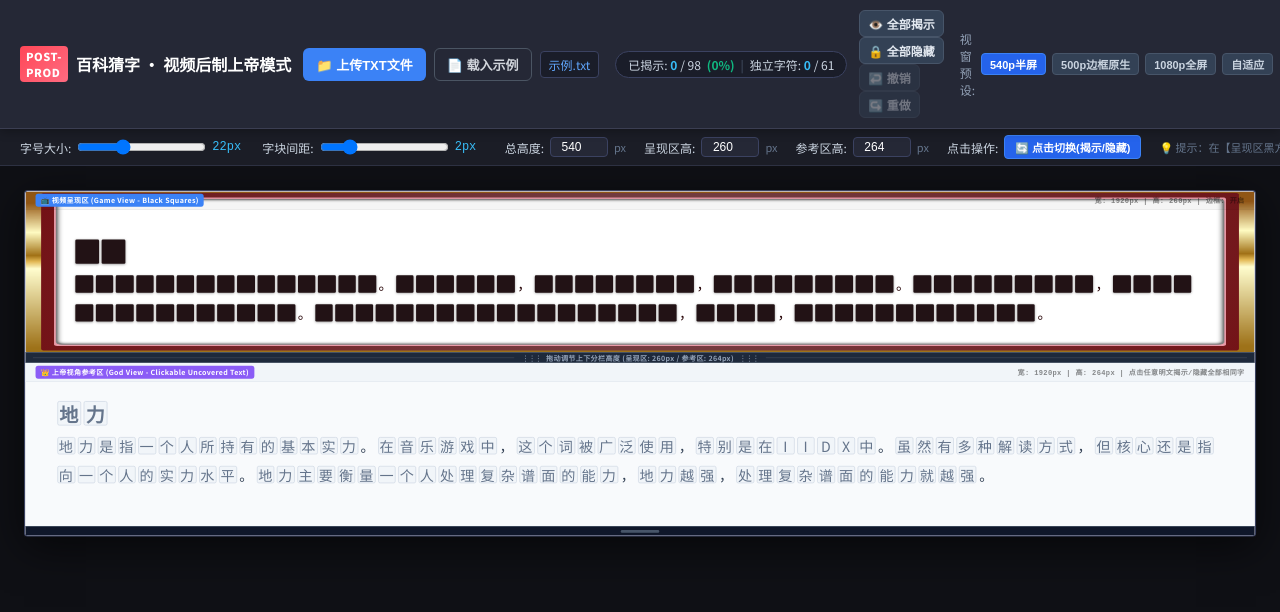
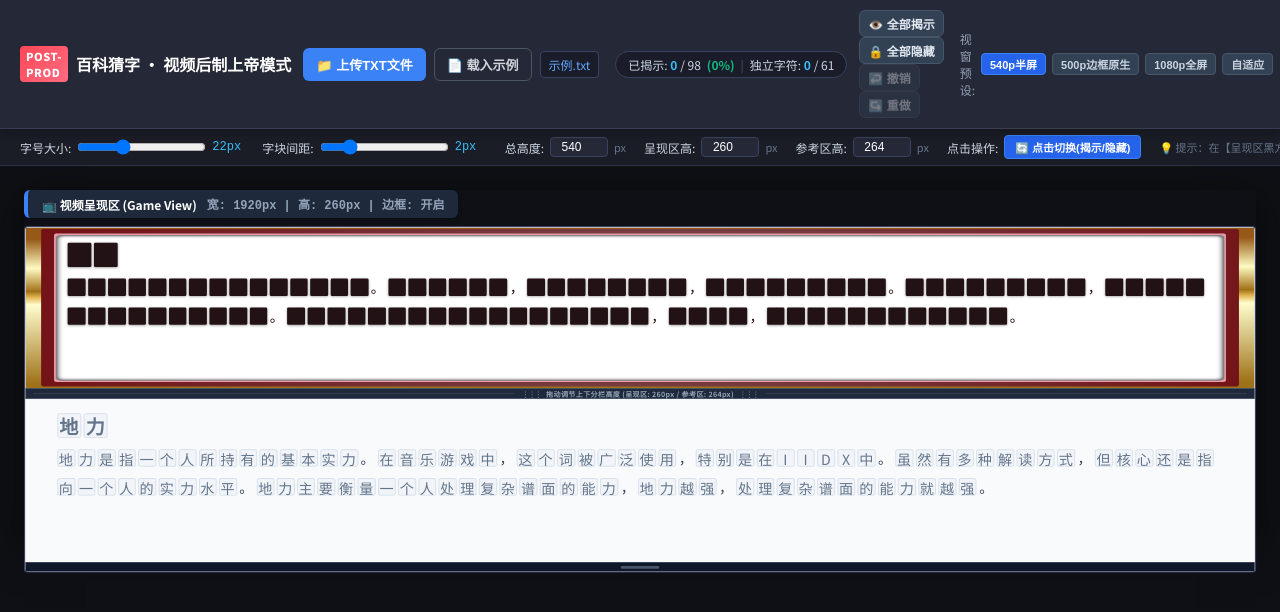
Before and after one commit to MPAMlab/NGU-Digest-GuessWiki, a Vue app: page / in a window 1280 px wide. Shown: the top 612 px of the page. Built offline with nearby package versions, Linux system fonts and the light colour scheme.

Commit message:
refactor: move part indicator layout outside 1080p screen box to eliminate blank space above title

```diff
--- a/src/views/GodModeView.vue
+++ b/src/views/GodModeView.vue
@@ -104,11 +104,11 @@
           </button>
           <button
             class="btn btn-xs"
-            :class="{ active: hideIndicators }"
+            :class="{ active: !hideIndicators }"
             @click="hideIndicators = !hideIndicators"
-            title="隐藏区域顶部标签栏，录制纯净无遮挡画面"
+            title="切换位于屏幕外的区域信息指示条"
           >
-            🏷️ 纯净录屏: {{ hideIndicators ? '开' : '关' }}
+            🏷️ 外部指示栏: {{ hideIndicators ? '隐藏' : '显示' }}
           </button>
         </div>
 
@@ -237,6 +237,18 @@
         class="stage-scaler-container"
         :style="scalerContainerStyle"
       >
+        <!-- 外部状态指示条 (位于 1080p 屏幕外，绝不挤占视窗内部空间) -->
+        <div v-if="!hideIndicators" class="screen-outer-indicator-bar">
+          <div class="outer-pill tag-game">
+            <span class="pill-badge">📺 视频呈现区 (Game View)</span>
+            <span class="pill-info">宽: 1920px | 高: {{ upPartHeight }}px | 边框: {{ showBoarder ? '开启' : '关闭' }}</span>
+          </div>
+          <div class="outer-pill tag-god">
+            <span class="pill-badge">👑 上帝视角参考区 (God View)</span>
+            <span class="pill-info">宽: 1920px | 高: {{ downPartHeight }}px | 点击任意明文揭示/隐藏</span>
+          </div>
+        </div>
+
         <!-- 1080p 固定宽 1920px 模拟视窗主体 -->
         <div
           ref="screenBoxRef"
@@ -252,11 +264,6 @@
             <!-- 题目边框装饰图层 (Question Boarder SVG) -->
             <div v-if="showBoarder" class="question-boarder-layer">
               <img :src="questionBoarderSvg" class="boarder-svg-img" alt="Question Border Frame" />
-            </div>
-
-            <div v-if="!hideIndicators" class="part-indicator">
-              <span class="indicator-tag tag-game">📺 视频呈现区 (Game View - Black Squares)</span>
-              <span class="indicator-info">宽: 1920px | 高: {{ upPartHeight }}px | 边框: {{ showBoarder ? '开启' : '关闭' }}</span>
             </div>
 
             <div class="text-content-scroll" :class="{ 'with-boarder': showBoarder }" :style="textScrollStyle">
@@ -336,11 +343,6 @@
             class="box-part down-part"
             :style="{ height: `${downPartHeight}px`, fontSize: `${fontSize}px` }"
           >
-            <div v-if="!hideIndicators" class="part-indicator">
-              <span class="indicator-tag tag-god">👑 上帝视角参考区 (God View - Clickable Uncovered Text)</span>
-              <span class="indicator-info">宽: 1920px | 高: {{ downPartHeight }}px | 点击任意明文揭示/隐藏全部相同字</span>
-            </div>
-
             <div class="text-content-scroll" :style="textScrollStyle">
               <!-- 文章标题 -->
               <h2 class="article-title-block">
@@ -1317,44 +1319,51 @@ select {
   overflow: hidden;
 }
 
-.part-indicator {
+/* 外部状态指示条 (位于 1080p 屏幕外，绝不挤占视窗内部空间) */
+.screen-outer-indicator-bar {
   display: flex;
   align-items: center;
   justify-content: space-between;
-  padding: 4px 16px;
-  font-size: 11px;
+  width: 1920px;
+  margin-bottom: 8px;
+  user-select: none;
+  box-sizing: border-box;
+}
+
+.outer-pill {
+  display: flex;
+  align-items: center;
+  gap: 10px;
+  padding: 5px 14px;
+  font-size: 12px;
+  font-weight: 600;
+  border-radius: 6px;
+  background-color: #1e293b;
+  color: #ffffff;
+  box-shadow: 0 1px 4px rgba(0, 0, 0, 0.15);
+}
+
+.outer-pill.tag-game {
+  border-left: 4px solid #3b82f6;
+}
+
+.outer-pill.tag-god {
+  border-left: 4px solid #8b5cf6;
+}
+
+.outer-pill .pill-badge {
   font-weight: 700;
-  letter-spacing: 0.05em;
-  background-color: rgba(0, 0, 0, 0.04);
-  border-bottom: 1px solid rgba(0, 0, 0, 0.06);
-  flex-shrink: 0;
-  user-select: none;
-}
-
-.indicator-tag {
-  padding: 2px 8px;
-  border-radius: 4px;
-}
-
-.tag-game {
-  background-color: #3b82f6;
-  color: #ffffff;
-}
-
-.tag-god {
-  background-color: #8b5cf6;
-  color: #ffffff;
-}
-
-.indicator-info {
-  color: rgba(0, 0, 0, 0.45);
+}
+
+.outer-pill .pill-info {
+  color: #94a3b8;
   font-family: monospace;
 }
 
 /* 文本滚动与排版区域 */
 .text-content-scroll {
   flex: 1;
-  padding: 24px 48px;
+  padding: 16px 48px;
   line-height: 1.8;
   letter-spacing: 0.06em;
   box-sizing: border-box;
@@ -1383,19 +1392,14 @@ select {
   position: relative;
 }
 
-.box-part.up-part .part-indicator {
-  position: relative;
-  z-index: 10;
-}
-
 .box-part.up-part .text-content-scroll {
   position: relative;
   z-index: 5;
 }
 
-/* 带有边框时的内边距，确保文字严格位于 1920x500 内框中 */
+/* 带有边框时的内边距，紧凑贴合 SVG 装饰内框 */
 .text-content-scroll.with-boarder {
-  padding: 40px 76px 28px 76px;
+  padding: 18px 64px 20px 64px;
 }
 
 .up-part.has-boarder {
@@ -1403,6 +1407,8 @@ select {
 }
 
 .up-part.has-boarder .article-title-block {
+  margin-top: 0;
+  margin-block-start: 0;
   border-bottom: none;
   color: #2b080b;
 }
@@ -1425,6 +1431,8 @@ select {
 }
 
 .article-title-block {
+  margin-top: 0;
+  margin-block-start: 0;
   font-size: 1.35em;
   font-weight: 700;
   margin-bottom: 8px;
@@ -1631,10 +1639,6 @@ select {
   color: #334155;
   border-top: 1px solid #e2e8f0;
 }
-.god-mode-view.theme-light .down-part .part-indicator {
-  background-color: #f1f5f9;
-  border-bottom-color: #e2e8f0;
-}
 
 /* 2. 暗黑模式 (Dark) */
 .god-mode-view.theme-dark .screen-box-1080p {
@@ -1645,13 +1649,6 @@ select {
   background-color: #121216;
   color: #f1f5f9;
 }
-.god-mode-view.theme-dark .up-part .part-indicator {
-  background-color: #1a1a20;
-  border-bottom-color: #2a2a36;
-}
-.god-mode-view.theme-dark .up-part .indicator-info {
-  color: #64748b;
-}
 .god-mode-view.theme-dark .up-part .char-block.hidden {
   background-color: #2d2d38;
 }
@@ -1666,13 +1663,6 @@ select {
   color: #e2e8f0;
   border-top: 1px solid #2a2a36;
 }
-.god-mode-view.theme-dark .down-part .part-indicator {
-  background-color: #20202a;
-  border-bottom-color: #2a2a36;
-}
-.god-mode-view.theme-dark .down-part .indicator-info {
-  color: #64748b;
-}
 .god-mode-view.theme-dark .down-part .god-char-block.is-hidden {
   background-color: #242430;
   color: #94a3b8;
@@ -1689,14 +1679,6 @@ select {
   background-color: #00ff00 !important;
   color: #000000;
 }
-.god-mode-view.theme-green .up-part .part-indicator {
-  background-color: rgba(0, 0, 0, 0.2);
-  color: #000000;
-  border-bottom-color: rgba(0, 0, 0, 0.2);
-}
-.god-mode-view.theme-green .up-part .indicator-info {
-  color: #000000;
-}
 .god-mode-view.theme-green .up-part .char-block.hidden {
   background-color: #000000;
 }
@@ -1711,14 +1693,6 @@ select {
 /* 4. 蓝幕抠像模式 (Chroma Blue) */
 .god-mode-view.theme-blue .up-part {
   background-color: #0000ff !important;
-  color: #ffffff;
-}
-.god-mode-view.theme-blue .up-part .part-indicator {
-  background-color: rgba(0, 0, 0, 0.3);
-  color: #ffffff;
-  border-bottom-color: rgba(255, 255, 255, 0.2);
-}
-.god-mode-view.theme-blue .up-part .indicator-info {
   color: #ffffff;
 }
 .god-mode-view.theme-blue .up-part .char-block.hidden {
```
